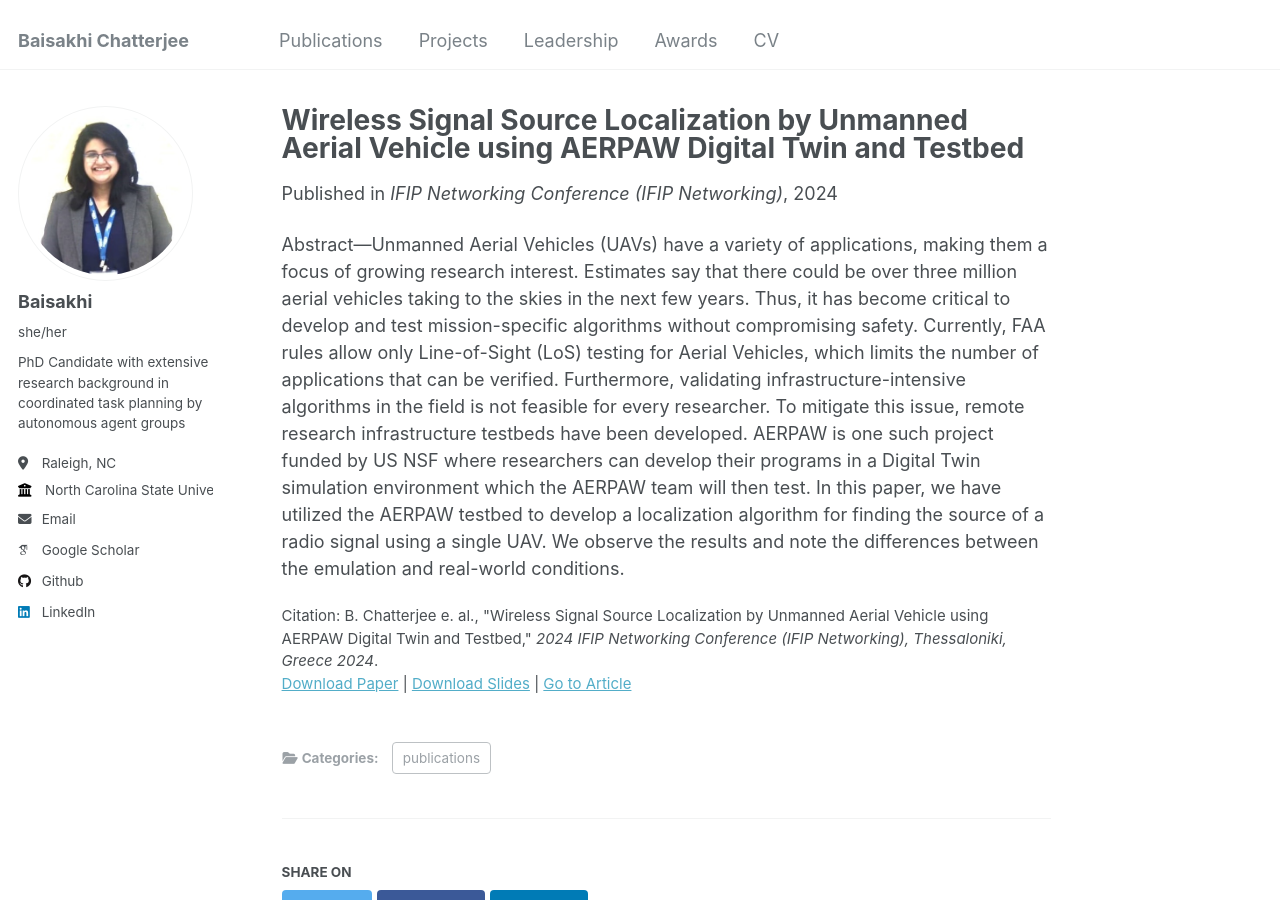
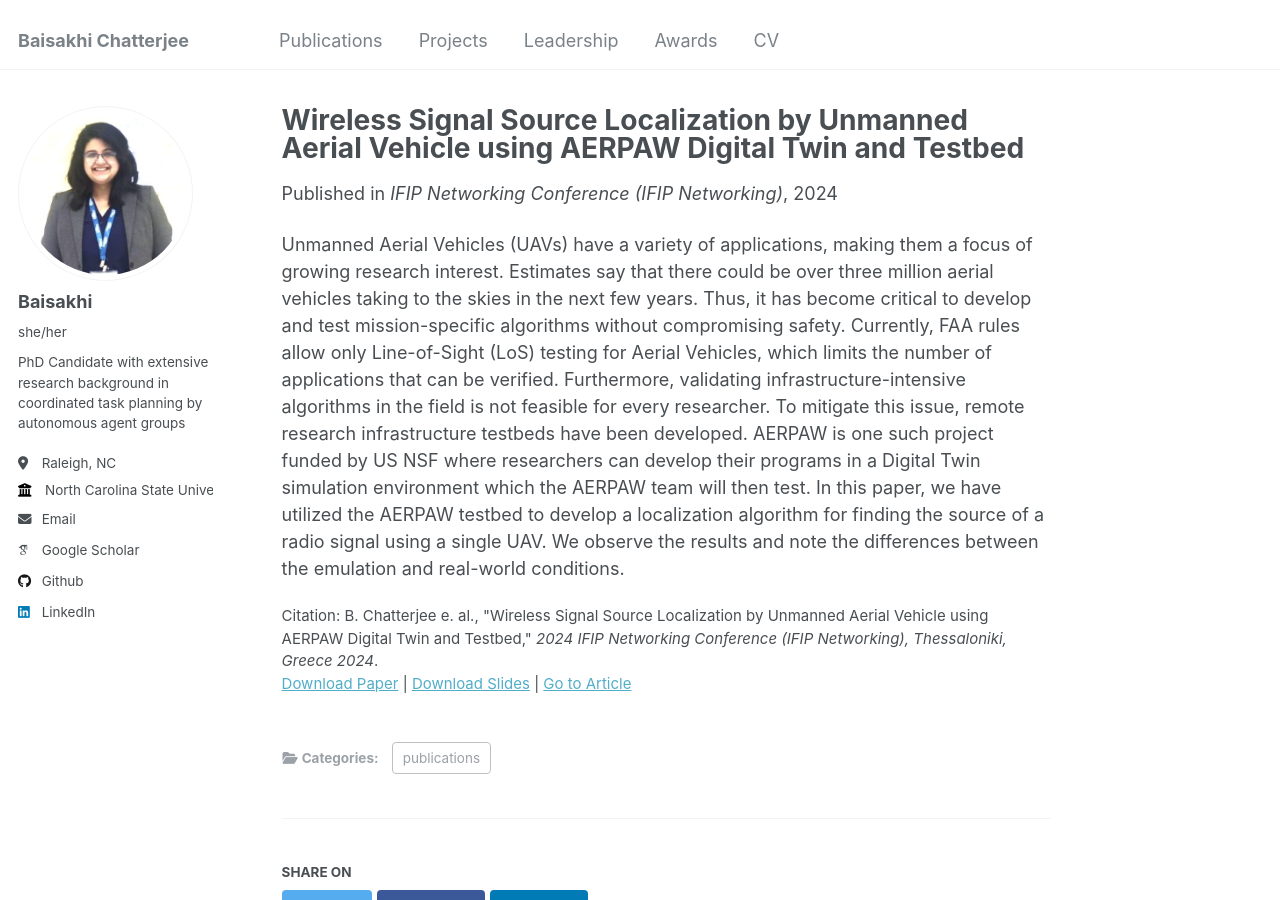
Before and after one commit to baisakhic/baisakhic.github.io, a Jekyll site: the page built from _publications/2024 _2_Source_Localization.md, in a window 1280 px wide and 900 px high. Built offline with Jekyll 4.4.1, drawn with Linux system fonts in a browser that asks for light colours; some web fonts are replaced.

Commit message:
Projects

```diff
--- a/_publications/2024 _2_Source_Localization.md
+++ b/_publications/2024 _2_Source_Localization.md
@@ -12,4 +12,4 @@ paperurl: 'http://baisakhic.github.io/files/IFIP-Paper.pdf'
 citation: 'B. Chatterjee e. al., &quot;Wireless Signal Source Localization by Unmanned Aerial Vehicle using AERPAW Digital Twin and Testbed,&quot; <i>2024 IFIP Networking Conference (IFIP Networking), Thessaloniki, Greece 2024</i>.'
 ---
 
-Abstract—Unmanned Aerial Vehicles (UAVs) have a variety of applications, making them a focus of growing research interest. Estimates say that there could be over three million aerial vehicles taking to the skies in the next few years. Thus, it has become critical to develop and test mission-specific algorithms without compromising safety. Currently, FAA rules allow only Line-of-Sight (LoS) testing for Aerial Vehicles, which limits the number of applications that can be verified. Furthermore, validating infrastructure-intensive algorithms in the field is not feasible for every researcher. To mitigate this issue, remote research infrastructure testbeds have been developed. AERPAW is one such project funded by US NSF where researchers can develop their programs in a Digital Twin simulation environment which the AERPAW team will then test. In this paper, we have utilized the AERPAW testbed to develop a localization algorithm for finding the source of a radio signal using a single UAV. We observe the results and note the differences between the emulation and real-world conditions.
+Unmanned Aerial Vehicles (UAVs) have a variety of applications, making them a focus of growing research interest. Estimates say that there could be over three million aerial vehicles taking to the skies in the next few years. Thus, it has become critical to develop and test mission-specific algorithms without compromising safety. Currently, FAA rules allow only Line-of-Sight (LoS) testing for Aerial Vehicles, which limits the number of applications that can be verified. Furthermore, validating infrastructure-intensive algorithms in the field is not feasible for every researcher. To mitigate this issue, remote research infrastructure testbeds have been developed. AERPAW is one such project funded by US NSF where researchers can develop their programs in a Digital Twin simulation environment which the AERPAW team will then test. In this paper, we have utilized the AERPAW testbed to develop a localization algorithm for finding the source of a radio signal using a single UAV. We observe the results and note the differences between the emulation and real-world conditions.
```
Also changed, not shown: _projects/2022 _Quantum_Entanglement.md (added, +12 -0 lines), _projects/2024 _2_Source_Localization.md (deleted, +0 -12 lines), 1 other file.
